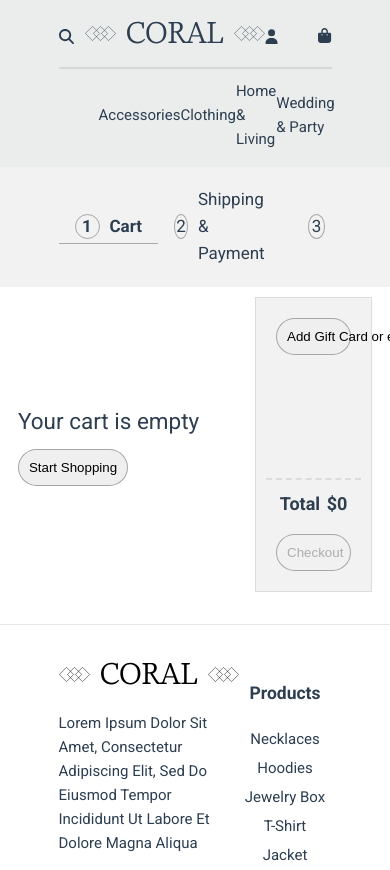
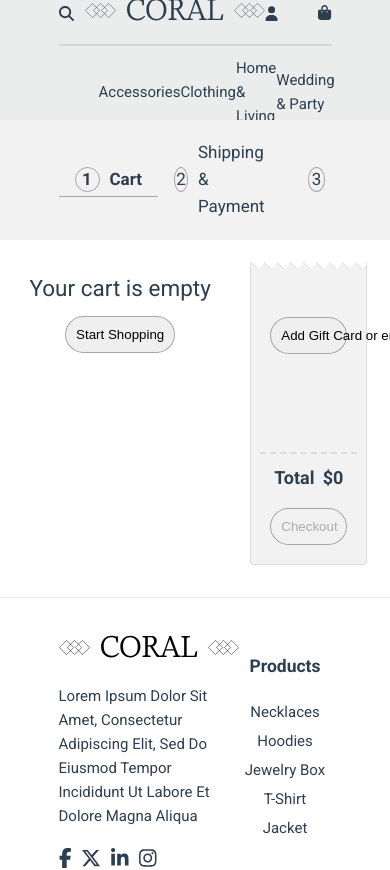
Before and after one commit to Hilaldrmz/Coral-Ecommerce, a Vue app: page /cart in a window 390 px wide. Shown: the top 870 px of the page. Built offline with nearby package versions, Linux system fonts and the light colour scheme.

Commit message:
refactor: Adjust styling in various components for better responsiveness

```diff
--- a/src/App.vue
+++ b/src/App.vue
@@ -8,21 +8,22 @@ import ThemeToggle from "./components/ThemeToggle.vue";
 </script>
 
 <template>
-  <div class="main">
+  <main>
     <Header />
     <RouterView />
     <!-- <ThemeToggle /> -->
     <Footer />
-  </div>
+  </main>
 </template>
 
 <style lang="scss" scoped>
-.main {
+main {
   display: flex;
   flex-direction: column;
   justify-content: start;
   align-items: center;
   width: 100dvw;
+  min-height: 100dvh;
   background-color: $white;
 }
 </style>
--- a/src/components/Footer.vue
+++ b/src/components/Footer.vue
@@ -74,6 +74,7 @@
     text-align: center;
     border-top: $gray-divider-light 1px solid;
     width: 100%;
+
 
     .footer-container {
         @include baseWidth;
--- a/src/components/Header.vue
+++ b/src/components/Header.vue
@@ -128,6 +128,7 @@ header {
     justify-content: center;
     align-items: center;
     width: 100%;
+    height: 120px;
     background-color: $white-soft;
     padding: 1rem 0;
 
--- a/src/components/Hero.vue
+++ b/src/components/Hero.vue
@@ -5,10 +5,12 @@
                 <h1>Collections</h1>
                 <p>You can explore ans shop many different collection<br>
                     from various barands here.</p>
-                <button>
-                    <font-awesome-icon icon="bag-shopping" />
-                    Shop Now
-                </button>
+                <Router-link to="/products">
+                    <button>
+                        <font-awesome-icon icon="bag-shopping" />
+                        Shop Now
+                    </button>
+                </Router-link>
             </div>
             <div class="img-section">
                 <img src="../assets/hero-img.png" alt="">
@@ -73,6 +75,7 @@ import { FontAwesomeIcon } from '@fortawesome/vue-fontawesome';
                 font-size: 16px;
                 border-radius: 0.25rem;
                 border: none;
+                cursor: pointer;
             }
         }
 
--- a/src/scss/_base.scss
+++ b/src/scss/_base.scss
@@ -12,6 +12,7 @@ $black-muted: #282828;
 /* Indigo */
 $indigo: #2c3e50;
 $primary: #741631;
+$success: #53a653;
 
 /* Grays */
 $gray-light: rgba(60, 60, 60, 0.66);
@@ -86,6 +87,15 @@ $text-dark-secondary: rgba(235, 235, 235, 0.64);
   margin-bottom: 2rem;
 }
 
+@mixin mainContainerHeight {
+  $header-footer-height: 457.453px; // Header ve footer yüksekliği
+  $base-margin: 32px ; // baseMargin'deki margin değeri
+
+  min-height: calc(100dvh - #{$header-footer-height + $base-margin});
+  height: auto;
+  transition: all 0.5s ease;
+}
+
 @import url('https://fonts.googleapis.com/css2?family=Roboto:ital,wght@0,100;0,300;0,400;0,500;0,700;0,900;1,100;1,300;1,400;1,500;1,700;1,900&display=swap');
 
 
--- a/src/scss/main.css
+++ b/src/scss/main.css
@@ -82,6 +82,7 @@ li {
 
 #app {
   width: 100dvw;
+  min-height: 100dvh;
   margin: 0;
   padding: 0;
   font-weight: normal;
--- a/src/scss/main.scss
+++ b/src/scss/main.scss
@@ -2,6 +2,7 @@
 
 #app {
   width: 100dvw;
+  min-height: 100dvh;
   margin: 0;
   padding: 0;
   font-weight: normal;
--- a/src/views/CartView.vue
+++ b/src/views/CartView.vue
@@ -27,7 +27,7 @@
                     <button class="start-shopping">Start Shopping</button>
                 </RouterLink>
             </div>
-            <div class="cart-row">
+            <div class="cart-row" v-else>
                 <div class="cart-item" v-for="cartItem in cartItems" :key="cartItem.id">
                     <div class="left-side-wrap">
                         <RouterLink :to="`/product/${cartItem.id}`">
@@ -68,7 +68,7 @@
                 </div>
             </div>
 
-            <div class="summary">
+            <div class="summary zig-zag-top">
                 <div class="summary-head">
                     <button class="add-gift-card-btn">Add Gift Card or enter a promotion code</button>
                 </div>
@@ -141,7 +141,7 @@
                     </label>
                 </div>
             </div>
-            <div class="summary">
+            <div class="summary zig-zag-top">
                 <div class="summary-head">
                     <div class="subtotal">
                         <p class="subtotal-label">Subtotal</p>
@@ -296,12 +296,12 @@ const checkout = () => {
 <style lang="scss" scoped>
 .cart-section {
     @include baseMargin;
+    @include mainContainerHeight;
     display: flex;
     flex-direction: column;
     justify-content: start;
     align-items: stretch;
     width: 100%;
-    min-height: 46.43dvh;
 
     .steps-container {
         display: flex;
@@ -312,7 +312,7 @@ const checkout = () => {
         height: fit-content;
         background-color: $white-muted;
         padding: 1rem 0;
-        margin-bottom: 10px;
+        margin-bottom: 30px;
 
         .checkout-steps {
             @include baseWidth;
@@ -364,15 +364,16 @@ const checkout = () => {
         display: flex;
         flex-direction: row;
         justify-content: space-evenly;
-        align-items: center;
+        align-items: start;
         gap: 10px;
-        // border: $black 1px solid;
 
         .if-cart-empty {
             display: flex;
             flex-direction: column;
             justify-content: center;
+            align-items: center;
             gap: 10px;
+            width: 50dvw;
 
             .start-shopping {
                 padding: 10px;
@@ -538,14 +539,16 @@ const checkout = () => {
             flex-direction: column;
             justify-content: center;
             align-items: start;
-            gap: 30px;
             border: $gray-divider-light 1px solid;
-            padding: 10px;
+            padding: 30px;
+            background-color: $white-muted;
+            width: 50dvw;
+            border-radius: 0.25rem;
 
             >* {
                 width: 100%;
                 border-bottom: $gray-divider-dark 1px dashed;
-                padding: 10px;
+                padding: 20px;
             }
 
             .delivery-address {
@@ -554,7 +557,6 @@ const checkout = () => {
                 justify-content: center;
                 align-items: start;
                 gap: 10px;
-                width: 50dvw;
 
                 .delivery-address-label {
                     font-size: 1.2em;
@@ -571,13 +573,14 @@ const checkout = () => {
 
             .delivery-options {
                 display: flex;
-                flex-direction: column;
+                flex-direction: row;
+                flex-wrap: wrap;
                 justify-content: start;
                 align-items: start;
                 gap: 10px;
-                width: 50dvw;
 
                 .delivery-options-label {
+                    width: 100%;
                     font-size: 1.2em;
                     font-weight: bold;
                 }
@@ -599,6 +602,10 @@ const checkout = () => {
                         color: $text-light-secondary;
                     }
                 }
+
+                .delivery-option+.delivery-option {
+                    margin-left: 100px;
+                }
             }
 
             .payment-method {
@@ -607,7 +614,6 @@ const checkout = () => {
                 justify-content: center;
                 align-items: start;
                 gap: 10px;
-                width: 50dvw;
 
                 .payment-method-label {
                     font-size: 1.2em;
@@ -644,7 +650,15 @@ const checkout = () => {
                     flex-direction: row;
                     justify-content: center;
                     align-items: center;
-                    gap: 10px;
+
+                    input{
+                        margin-right: 10px;
+
+                    }
+
+                    a {
+                        font-weight: bold;
+                    }
                 }
             }
         }
@@ -712,14 +726,14 @@ const checkout = () => {
                     }
                 }
 
-                .buttons{
+                .buttons {
                     display: flex;
                     flex-direction: row;
                     justify-content: center;
                     align-items: center;
                     gap: 10px;
 
-                    button{
+                    button {
                         padding: 10px;
                         border-radius: 20px;
                         border: $gray-divider-dark 1px solid;
@@ -844,7 +858,9 @@ const checkout = () => {
 
     .summary {
         background: $white-muted;
-        border: $gray-divider-light 1px solid;
+        // border: $gray-divider-light 1px solid;
+        outline: 1px solid $gray-divider-light;
+        outline-offset: -1px;
         display: flex;
         flex-direction: column;
         justify-content: space-between;
@@ -853,6 +869,28 @@ const checkout = () => {
         min-height: 35dvh;
         max-height: 70dvh;
         width: 30dvw;
+        border-radius: 0 0 0.25rem 0.25rem;
+
+        &.zig-zag-top {
+            &:before {
+                background:
+                    linear-gradient(-45deg, $white-muted 16px, transparent 0),
+                    linear-gradient(45deg, $white-muted 16px, rgba(60, 60, 60, 0.16) 17px, transparent 0);
+                background-position: left top;
+                background-repeat: repeat-x;
+                background-size: 13px 24px;
+                content: " ";
+                display: block;
+                height: 10px;
+                width: 30dvw;
+                position: relative;
+                margin-left: -10px;
+                bottom: 18px;
+                left: 0;
+                border-left: 1px $gray-divider-light solid;
+                border-right: 1px $gray-divider-light solid;
+            }
+        }
 
         .summary-head {
             display: flex;
@@ -861,6 +899,7 @@ const checkout = () => {
             align-items: center;
             gap: 15px;
             padding: 10px;
+            margin-top: -70px;
 
             .add-gift-card-btn {
                 text-align: center;
@@ -870,12 +909,6 @@ const checkout = () => {
                 border-radius: 20px;
                 border: $gray-divider-dark 1px solid;
                 width: 100%;
-
-                // &:hover {}
-
-                // &:active {}
-
-                // &:focus {}
             }
 
             .subtotal {
@@ -884,10 +917,7 @@ const checkout = () => {
                 justify-content: space-between;
                 align-items: center;
                 width: 90%;
-
-                // .subtotal-label {}
-
-                // .subtotal-price {}
+                padding-top: 30px;
             }
 
             .shipping {
@@ -896,10 +926,6 @@ const checkout = () => {
                 justify-content: space-between;
                 align-items: center;
                 width: 90%;
-
-                // .shipping-label {}
-
-                // .shipping-price {}
             }
         }
 
--- a/src/views/OrdersView.vue
+++ b/src/views/OrdersView.vue
@@ -1,5 +1,9 @@
 <template>
-    <section class="orders">
+    <div class="is-that-empty" v-if="orders.length === 0">
+        <p>No orders yet.</p>
+    </div>
+
+    <section class="orders" v-else>
         <div class="order-row" v-for="order in orders" :key="order.orderNumber">
             <div class="order-details">
                 <div class="order-date">
@@ -52,13 +56,29 @@ const orders = computed(() => cartStore.orders);
 
 
 <style lang="scss" scoped>
+.is-that-empty {
+    display: flex;
+    flex-direction: column;
+    justify-content: center;
+    align-items: center;
+
+    width: 100dvw;
+    @include baseMargin;
+    @include mainContainerHeight;
+
+    p {
+        font-size: 1cqi;
+        font-style: italic;
+    }
+}
+
 .orders {
     display: flex;
     flex-direction: column;
     justify-content: center;
     align-items: center;
     @include baseMargin;
-    margin-bottom: 50px;
+    @include mainContainerHeight;
 
     .order-row {
         @include baseWidth;
```
Also changed, not shown: src/views/ProductView.vue (+45 -8 lines), src/assets/check.png (added), 1 other file (tests, documents, lock files or other folders).
